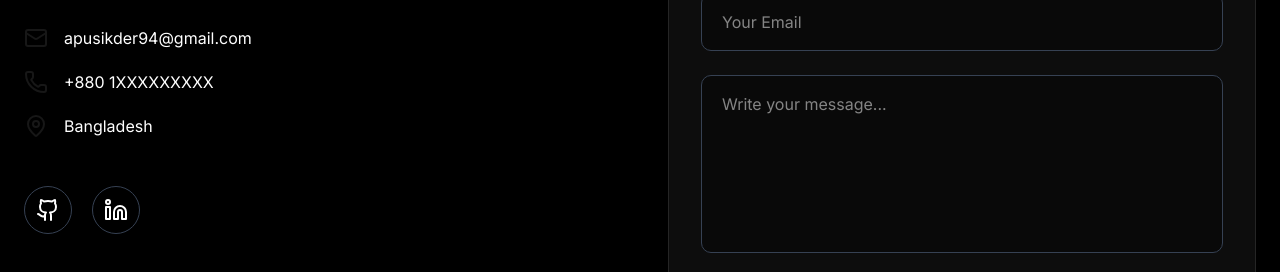
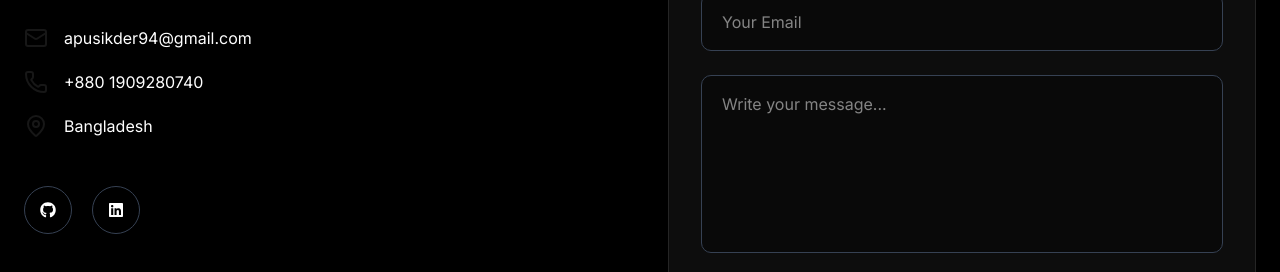
Before and after one commit to apusikder94-ui/Portfolio, a Next.js app: page / in a window 1280 px wide. Shown: the part 3978-4250 px from the top of the page. Built offline with nearby package versions, Linux system fonts and the light colour scheme.

Commit message:
text commit

```diff
--- a/components/Contact.tsx
+++ b/components/Contact.tsx
@@ -1,5 +1,6 @@
 import React from "react";
-import { Mail, Phone, MapPin, Github, Linkedin } from "lucide-react";
+import { Mail, Phone, MapPin } from "lucide-react";
+import { FaGithub, FaLinkedin } from "react-icons/fa";
 
 const Contact = () => {
   return (
@@ -50,7 +51,7 @@ const Contact = () => {
                 className="flex items-center gap-4 hover:text-primary transition"
               >
                 <Phone className="w-6 h-6 text-primary" />
-                <span>+880 1XXXXXXXXX</span>
+                <span>+880 1909280740</span>
               </a>
 
               <div className="flex items-center gap-4">
@@ -69,7 +70,7 @@ const Contact = () => {
                 rel="noreferrer"
                 className="w-12 h-12 rounded-full border border-gray-700 flex items-center justify-center hover:bg-primary hover:text-black transition duration-300"
               >
-                <Github />
+                <FaGithub />
               </a>
 
               <a
@@ -78,7 +79,7 @@ const Contact = () => {
                 rel="noreferrer"
                 className="w-12 h-12 rounded-full border border-gray-700 flex items-center justify-center hover:bg-primary hover:text-black transition duration-300"
               >
-                <Linkedin />
+                <FaLinkedin />
               </a>
 
             </div>
--- a/package.json
+++ b/package.json
@@ -18,6 +18,7 @@
     "radix-ui": "^1.4.3",
     "react": "19.2.4",
     "react-dom": "19.2.4",
+    "react-icons": "^5.6.0",
     "shadcn": "^4.6.0",
     "tailwind-merge": "^3.5.0",
     "tw-animate-css": "^1.4.0"
```
Also changed, not shown: 1 other file (tests, documents, lock files or other folders).
